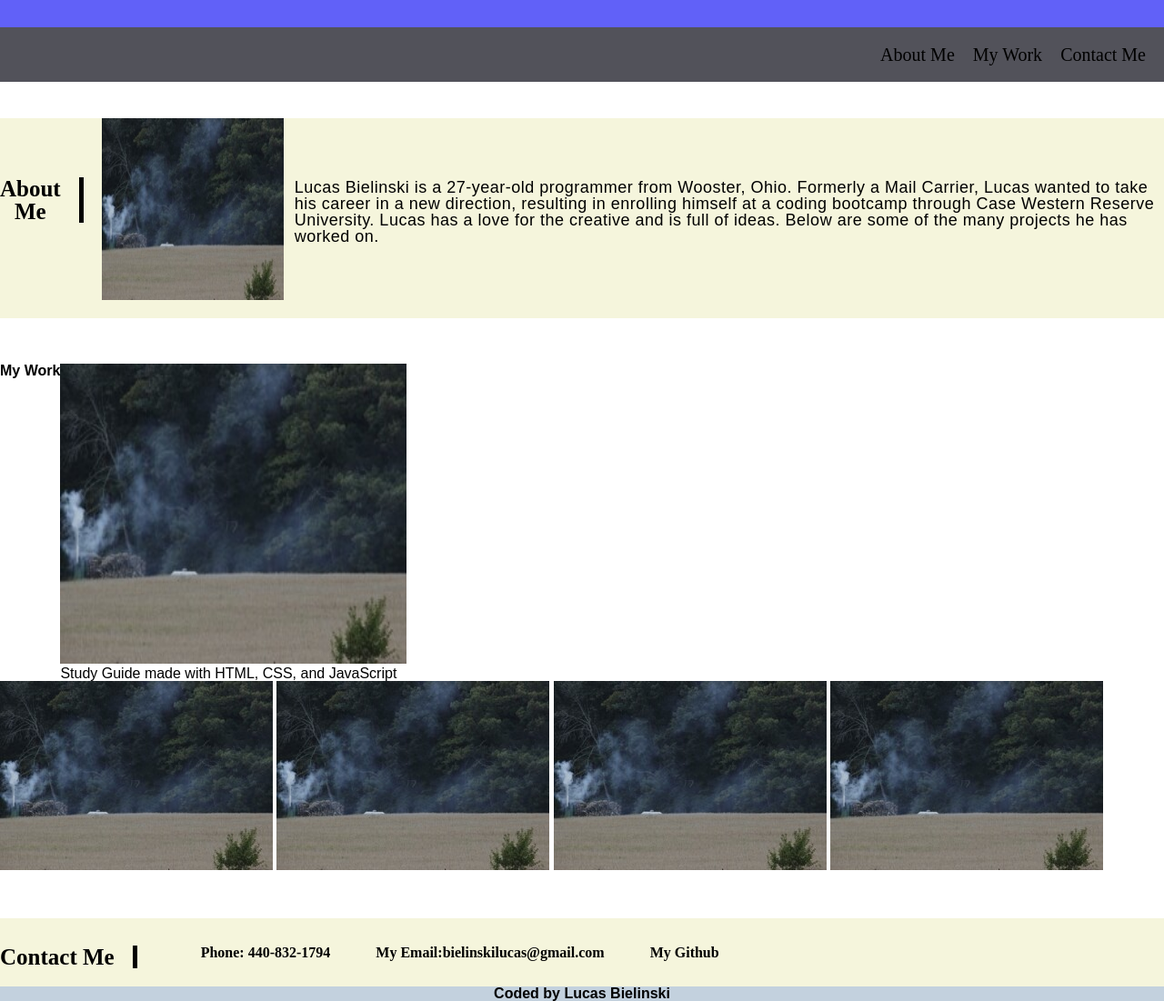
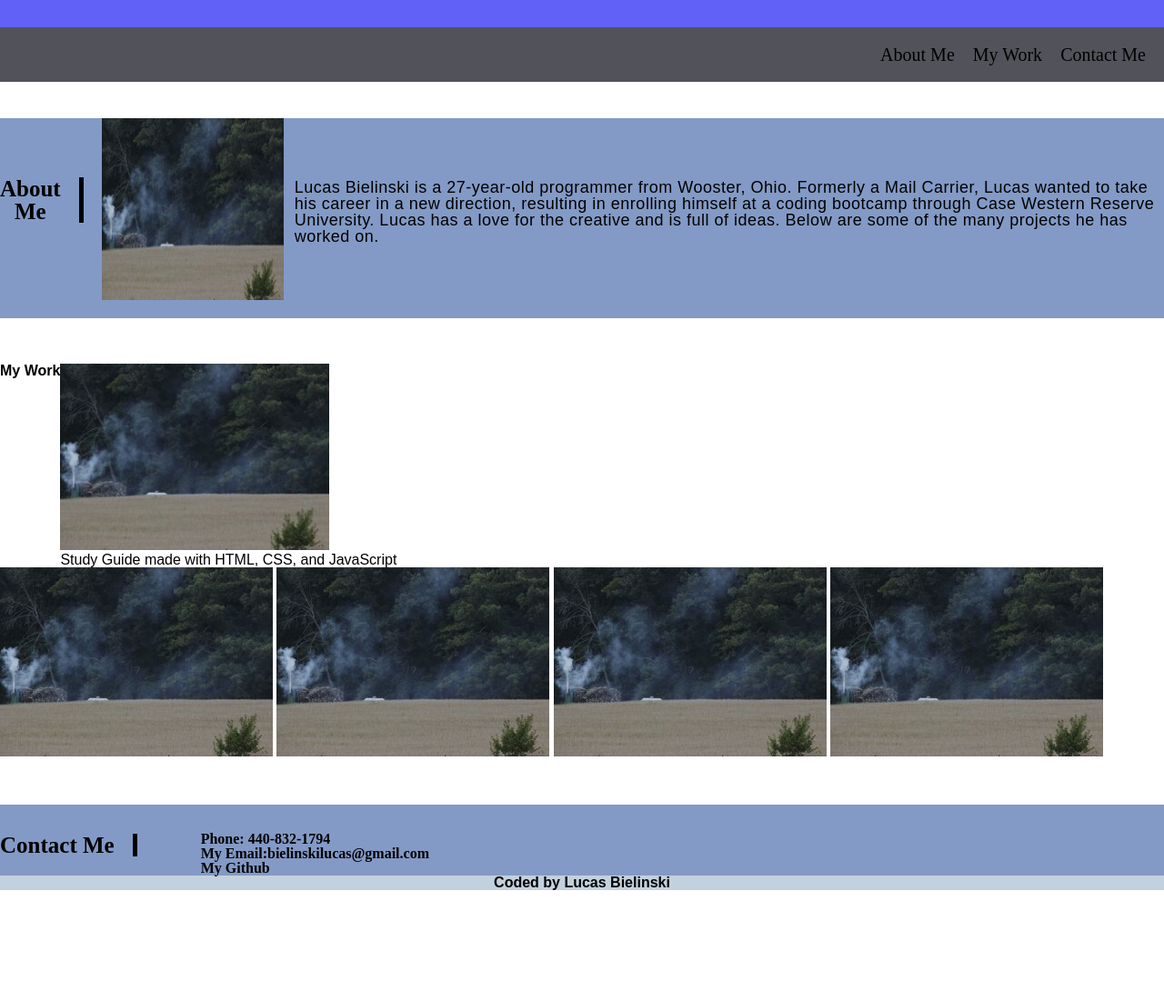
Before and after one commit to LucasBielinski/Lucas-Bielinski-Beginning-Portfolio, a plain HTML site: page index.html in a window 1280 px wide. Shown: the part 80-1181 px from the top of the page at 91% size. After the commit the page ends 1059 px from the top, so only its background shows below. Drawn offline with Linux system fonts and the light colour scheme.

Commit message:
add flex

```diff
--- a/assets/style.css
+++ b/assets/style.css
@@ -46,7 +46,7 @@ a:hover {
   height: fit-content;
   margin-bottom: 50px;
   padding-bottom: 20px;
-  background-color: beige;
+  background-color: rgb(131, 154, 198);
 }
 .about {
   font-family: serif;
@@ -58,8 +58,6 @@ a:hover {
   border-right: 5px solid black;
 }
 #aboutme img {
-  float: right;
-  clear: left;
   height: 200px;
   width: 200px;
 }
@@ -72,8 +70,9 @@ a:hover {
 }
 #contactme {
   display: flex;
+  align-items: center;
   margin-top: 50px;
-  background-color: beige;
+  background-color: rgb(131, 154, 198);
   padding-top: 30px;
 }
 .contact {
@@ -89,10 +88,10 @@ a:hover {
   display: flex;
   flex-wrap: wrap;
 }
-.mainimg img {
-  height: 330px;
+.mainimg img{
   width: 80%;
-  :center ;
+}
+
 }
 .info ul {
   display: flex;
```
